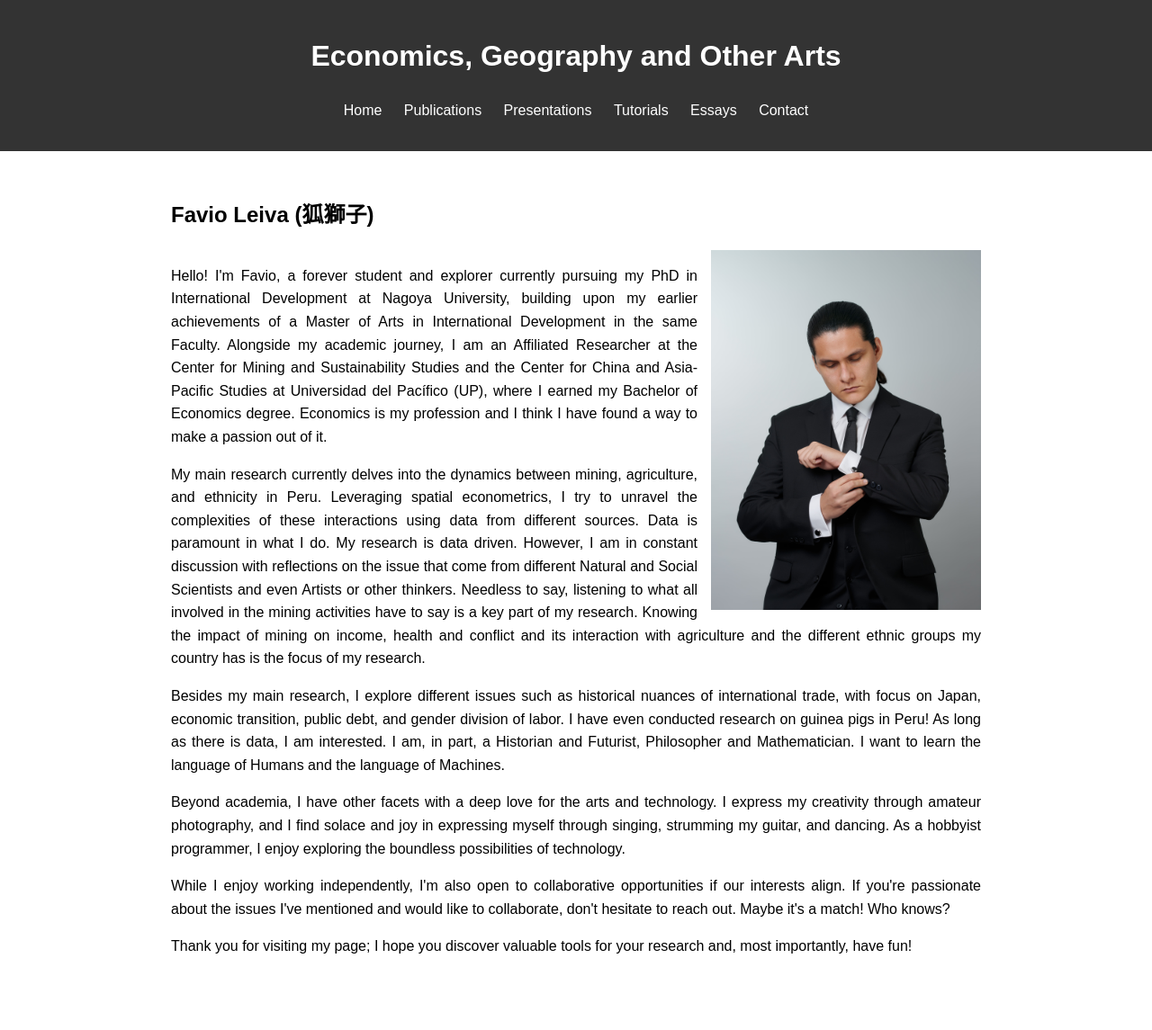
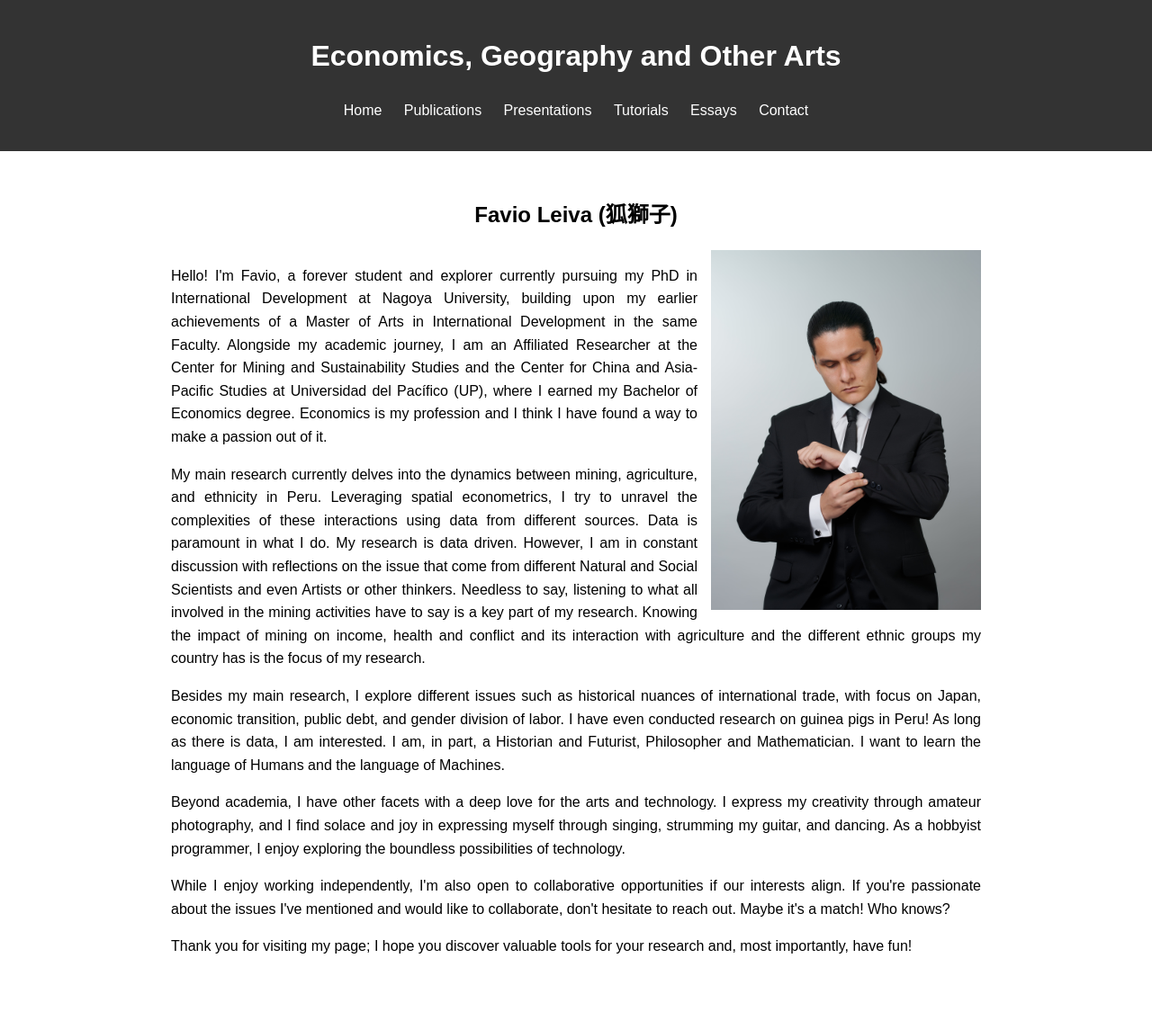
Before and after one commit to Favioleiva/favioleiva.github.io, a Jekyll site: the page index.html, which Jekyll copies as it is, in a window 1280 px wide. Shown: the whole page at 90% size. Built offline with Jekyll 4.4.1, drawn with Linux system fonts in a browser that asks for light colours.

```diff
--- a/index.html
+++ b/index.html
@@ -92,7 +92,7 @@
     </header>
     <main>
     <section>
-    <h2>Favio Leiva (狐獅子)</h2>
+    <center> <h1>Favio Leiva (狐獅子)</h1> </center>
     <div>
         <img src="/images/1.Principal.jpg" alt="Imagen Principal">
         <p>Hello! I'm Favio, a forever student and explorer currently pursuing my PhD in International Development at Nagoya University, building upon my earlier achievements of a Master of Arts in International Development in the same Faculty. Alongside my academic journey, I am an Affiliated Researcher at the Center for Mining and Sustainability Studies and the Center for China and Asia-Pacific Studies at Universidad del Pacífico (UP), where I earned my Bachelor of Economics degree. Economics is my profession and I think I have found a way to make a passion out of it.</p>
```
